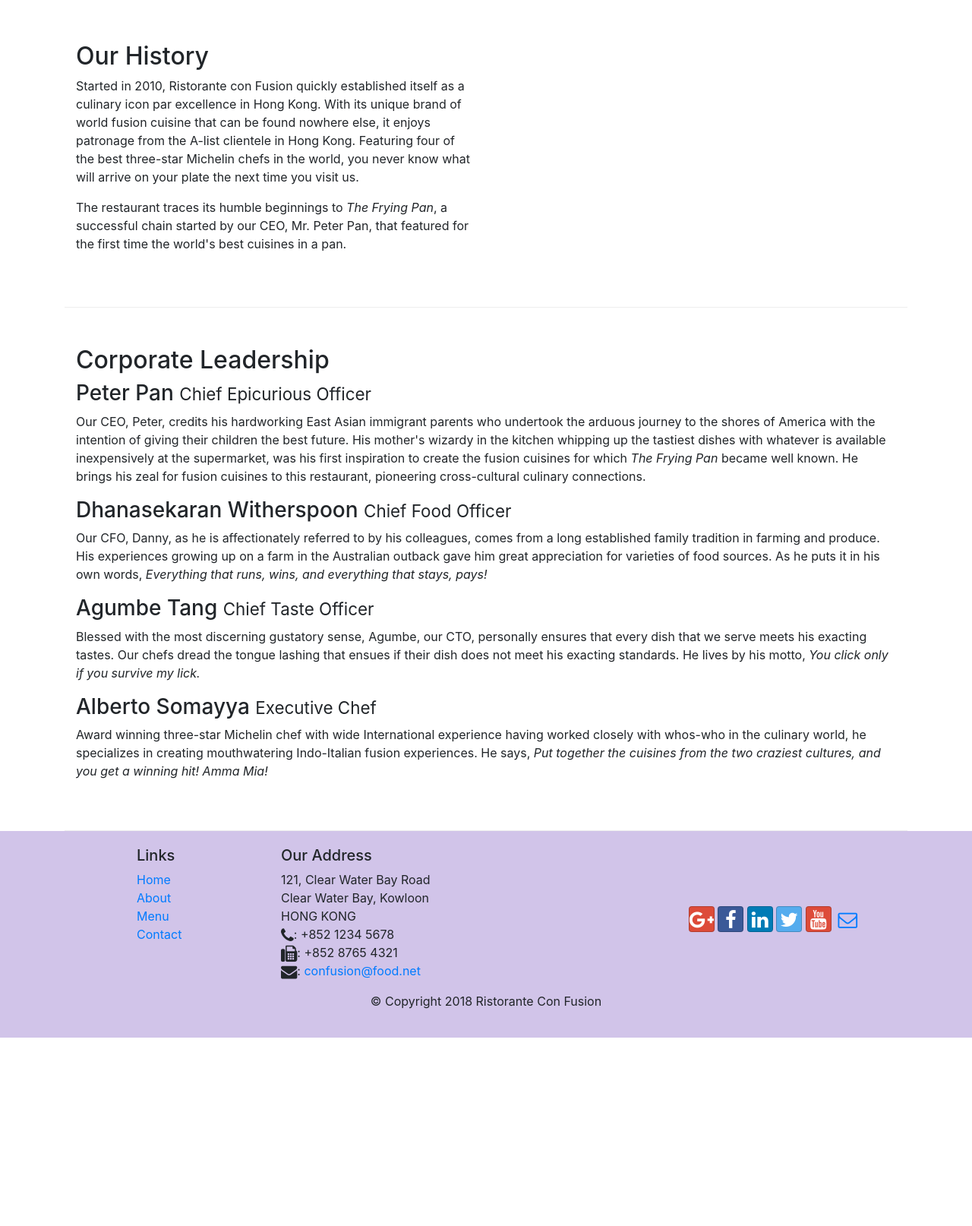
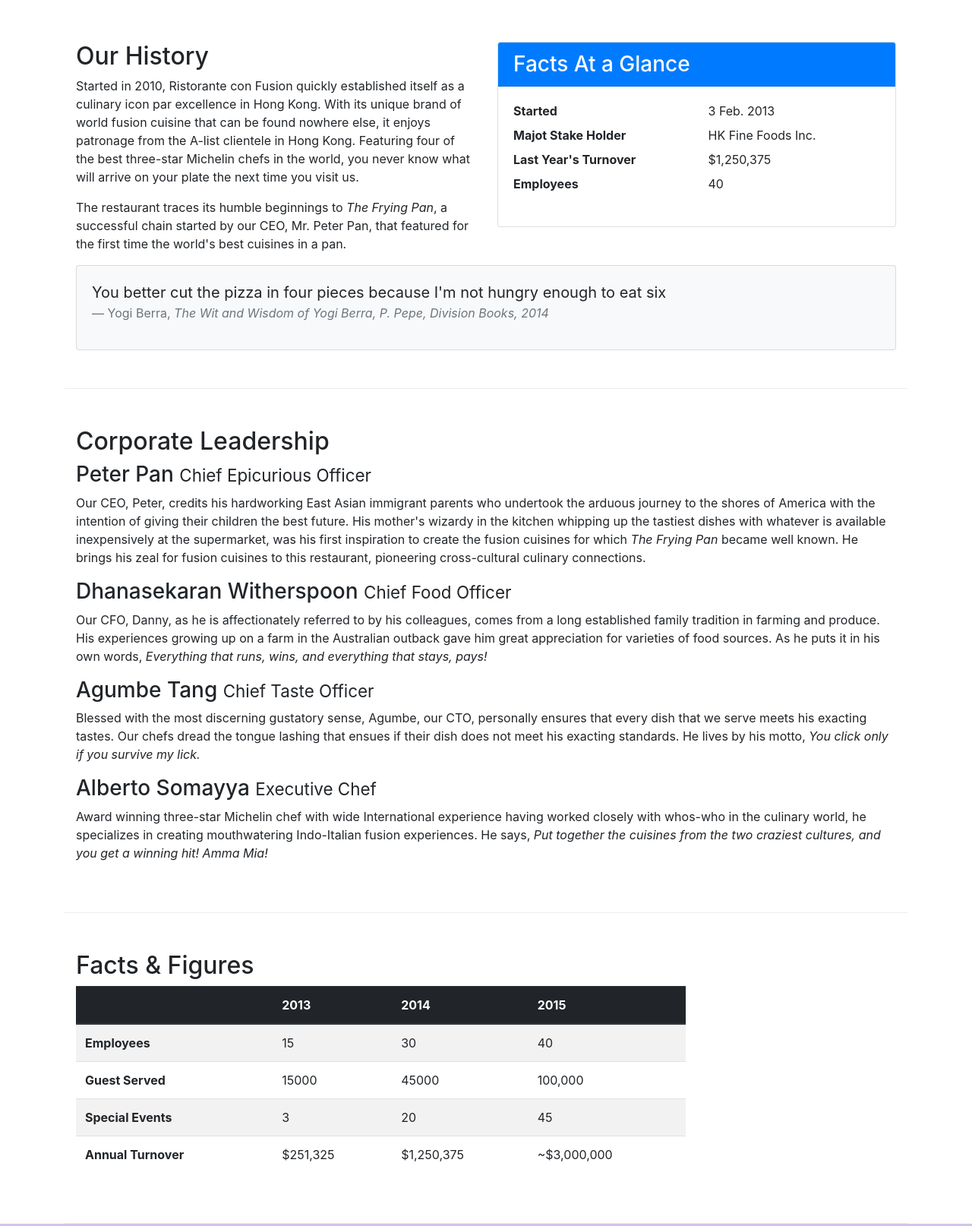
Before and after one commit to prashanthdeekonda/learn-bootstrap, a website: page aboutus.html in a window 1280 px wide. Shown: the part 460-2074 px from the top of the page at 76% size. Before the commit the page ends 1826 px from the top, so only its background shows below. Drawn offline with nearby package versions, Linux system fonts and the light colour scheme.

Commit message:
Tables and Cards

```diff
--- a/aboutus.html
+++ b/aboutus.html
@@ -29,13 +29,14 @@
             <a class="navbar-brand mr-auto" href="./index.html">Ristorante Con Fusion</a>
             <div class="collapse navbar-collapse" id="Navbar">
                 <ul class="navbar-nav mr-auto">
-                    <li class="nav-item active"><a href="./index.html" class="nav-link"><span class="fa fa-home fa-lg">
+                    <li class="nav-item "><a href="./index.html" class="nav-link"><span class="fa fa-home fa-lg">
                                 Home</span></a></li>
-                    <li class="nav-item"><a href="#" class="nav-link"><span class="fa fa-info fa-lg"> About
+                    <li class="nav-item active"><a href="#" class="nav-link"><span class="fa fa-info fa-lg"> About
                             </span></a></li>
                     <li class="nav-item"><a href="#" class="nav-link"> <span class="fa fa-list fa-lg"> Menu </span></a>
                     </li>
-                    <li class="nav-item"><a href="#" class="nav-link"><span class="fa fa-address-card fa-lg"> Contact
+                    <li class="nav-item"><a href="./contactus.html" class="nav-link"><span
+                                class="fa fa-address-card fa-lg"> Contact
                             </span></a></li>
                 </ul>
             </div>
@@ -80,9 +81,37 @@
                 <p>The restaurant traces its humble beginnings to <em>The Frying Pan</em>, a successful chain started by
                     our CEO, Mr. Peter Pan, that featured for the first time the world's best cuisines in a pan.</p>
             </div>
-            <div class="col-12 col-sm">
+            <div class="col-sm">
+                <div class="card">
+                    <h3 class="card-header bg-primary text-white">Facts At a Glance</h3>
+                    <div class="card-body">
+                        <dl class="row">
+                            <dt class="col-6">Started</dt>
+                            <dd class="col-6">3 Feb. 2013</dd>
+                            <dt class="col-6">Majot Stake Holder</dt>
+                            <dd class="col-6">HK Fine Foods Inc.</dd>
+                            <dt class="col-6">Last Year's Turnover</dt>
+                            <dd class="col-6">$1,250,375</dd>
+                            <dt class="col-6">Employees</dt>
+                            <dd class="col-6">40</dd>
+                        </dl>
+                    </div>
+                </div>
+            </div>
+
+            <div class="col-12">
+                <div class="card card-body bg-light">
+                    <blockquote class="blockquote">
+                        <p class="mb-0">You better cut the pizza in four pieces because I'm not hungry enough to eat six</p>
+                        <footer class="blockquote-footer">Yogi Berra,
+                            <cite title="Source Title">The Wit and Wisdom of Yogi Berra, P. Pepe, Division Books, 2014</cite>
+                        </footer>
+                    </blockquote>
+                </div>
             </div>
         </div>
+
+
 
         <div class="row row-content">
             <div class="col-12">
@@ -112,6 +141,52 @@
             </div>
         </div>
 
+        <div class="row row-content">
+            <div class="col-12 col-sm-9">
+                <h2>Facts &amp; Figures</h2>
+                <div class="table-responsive">
+                    <table class="table table-striped">
+                        <thead class="thead-dark">
+                            <tr>
+                                <th>&nbsp;</th>
+                                <th>2013</th>
+                                <th>2014</th>
+                                <th>2015</th>
+                            </tr>
+                        </thead>
+                        <tbody>
+                            <tr>
+                                <th> Employees</th>
+                                <td>15</td>
+                                <td>30</td>
+                                <td>40</td>
+                            </tr>
+                            <tr>
+                                <th>Guest Served </th>
+                                <td>15000</td>
+                                <td>45000</td>
+                                <td>100,000</td>
+
+                            </tr>
+                            <tr>
+                                <th>Special Events</th>
+                                <td>3</td>
+                                <td>20</td>
+                                <td>45</td>
+                            </tr>
+                            <tr>
+                                <th>Annual Turnover </th>
+                                <td>$251,325</td>
+                                <td>$1,250,375</td>
+                                <td>~$3,000,000</td>
+                            </tr>
+                        </tbody>
+                    </table>
+                </div>
+            </div>
+            <div class="col-12 col-sm-3"></div>
+        </div>
+
     </div>
 
     <footer class="footer">
@@ -123,7 +198,7 @@
                         <li><a href="./index.html">Home</a></li>
                         <li><a href="#">About</a></li>
                         <li><a href="#">Menu</a></li>
-                        <li><a href="#">Contact</a></li>
+                        <li><a href="./contactus.html">Contact</a></li>
                     </ul>
                 </div>
                 <div class="col-7 col-sm-5">
@@ -139,11 +214,16 @@
                 </div>
                 <div class="col-12 col-sm-4 align-self-center">
                     <div class="text-center">
-                        <a class="btn btn-social-icon btn-google" href="http://google.com/+"><i class="fa fa-google-plus fa-lg"></i></a>
-                        <a class="btn btn-social-icon btn-facebook" href="http://www.facebook.com/profile.php?id="><i class="fa fa-facebook fa-lg"></i></a>
-                        <a class="btn btn-social-icon btn-linkedin" href="http://www.linkedin.com/in/"><i class="fa fa-linkedin fa-lg"></i></a>
-                        <a class="btn btn-social-icon btn-twitter" href="http://twitter.com/"><i class="fa fa-twitter fa-lg"></i></a>
-                        <a class="btn btn-social-icon btn-google" href="http://youtube.com/"><i class="fa fa-youtube fa-lg"></i></a>
+                        <a class="btn btn-social-icon btn-google" href="http://google.com/+"><i
+                                class="fa fa-google-plus fa-lg"></i></a>
+                        <a class="btn btn-social-icon btn-facebook" href="http://www.facebook.com/profile.php?id="><i
+                                class="fa fa-facebook fa-lg"></i></a>
+                        <a class="btn btn-social-icon btn-linkedin" href="http://www.linkedin.com/in/"><i
+                                class="fa fa-linkedin fa-lg"></i></a>
+                        <a class="btn btn-social-icon btn-twitter" href="http://twitter.com/"><i
+                                class="fa fa-twitter fa-lg"></i></a>
+                        <a class="btn btn-social-icon btn-google" href="http://youtube.com/"><i
+                                class="fa fa-youtube fa-lg"></i></a>
                         <a class="btn btn-social-icon" href="mailto:"><i class="fa fa-envelope-o fa-lg"></i></a>
                     </div>
                 </div>
```
Also changed, not shown: index.html (+1 -1 lines).
